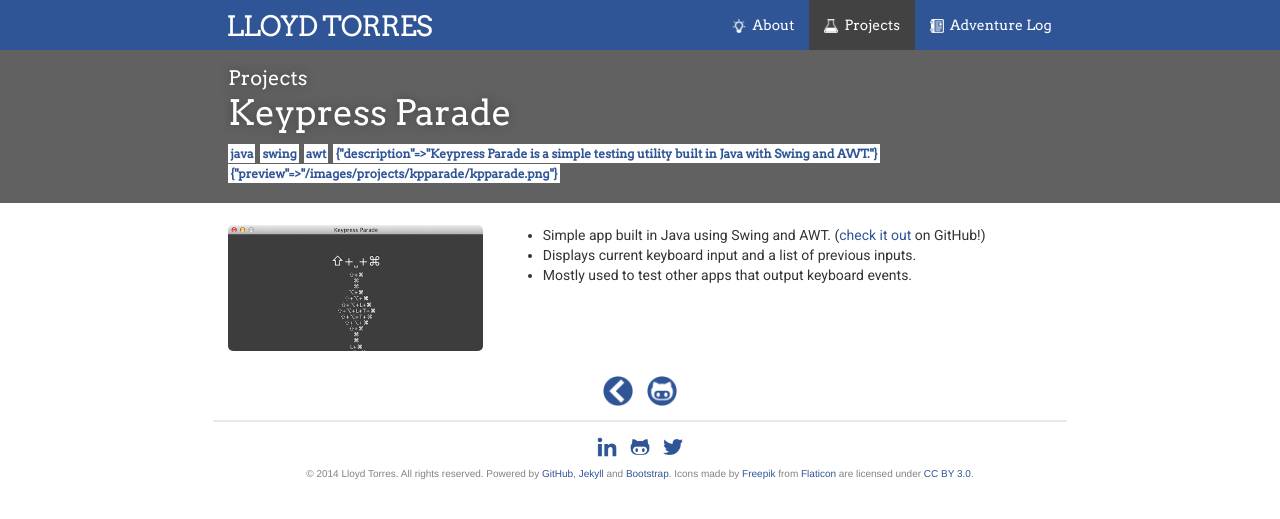
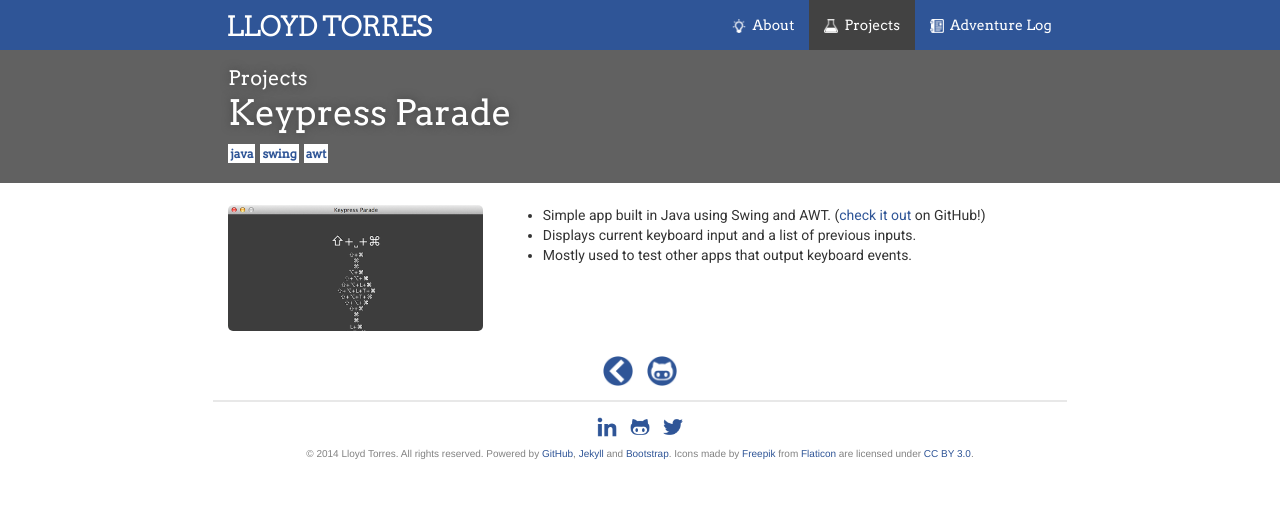
Before and after one commit to lloydtorres/lloydtorres.github.io, a Jekyll site: the page built from keypressparade.md, in a window 1280 px wide. Shown: the top 519 px of the page. Built offline with Jekyll 4.4.1, drawn with Linux system fonts in a browser that asks for light colours; nearby versions of some CDN libraries.

Commit message:
Fix formatting bug

```diff
--- a/keypressparade.md
+++ b/keypressparade.md
@@ -8,8 +8,8 @@ categories:
 - java
 - swing
 - awt
-- description: Keypress Parade is a simple testing utility built in Java with Swing and AWT.
-- preview: "/images/projects/kpparade/kpparade.png"
+description: Keypress Parade is a simple testing utility built in Java with Swing and AWT.
+preview: "/images/projects/kpparade/kpparade.png"
 ---
 
 <div class="row">
```
